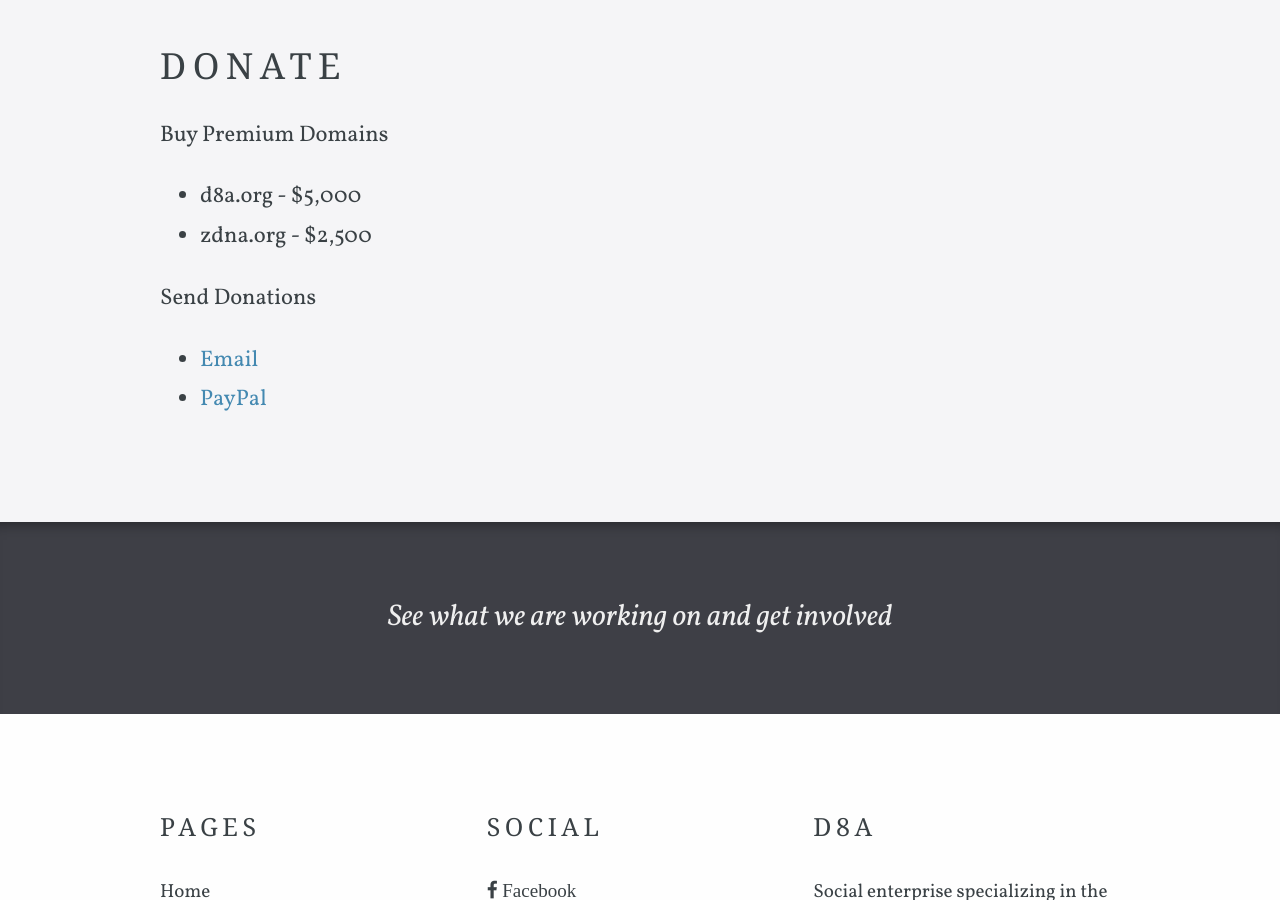
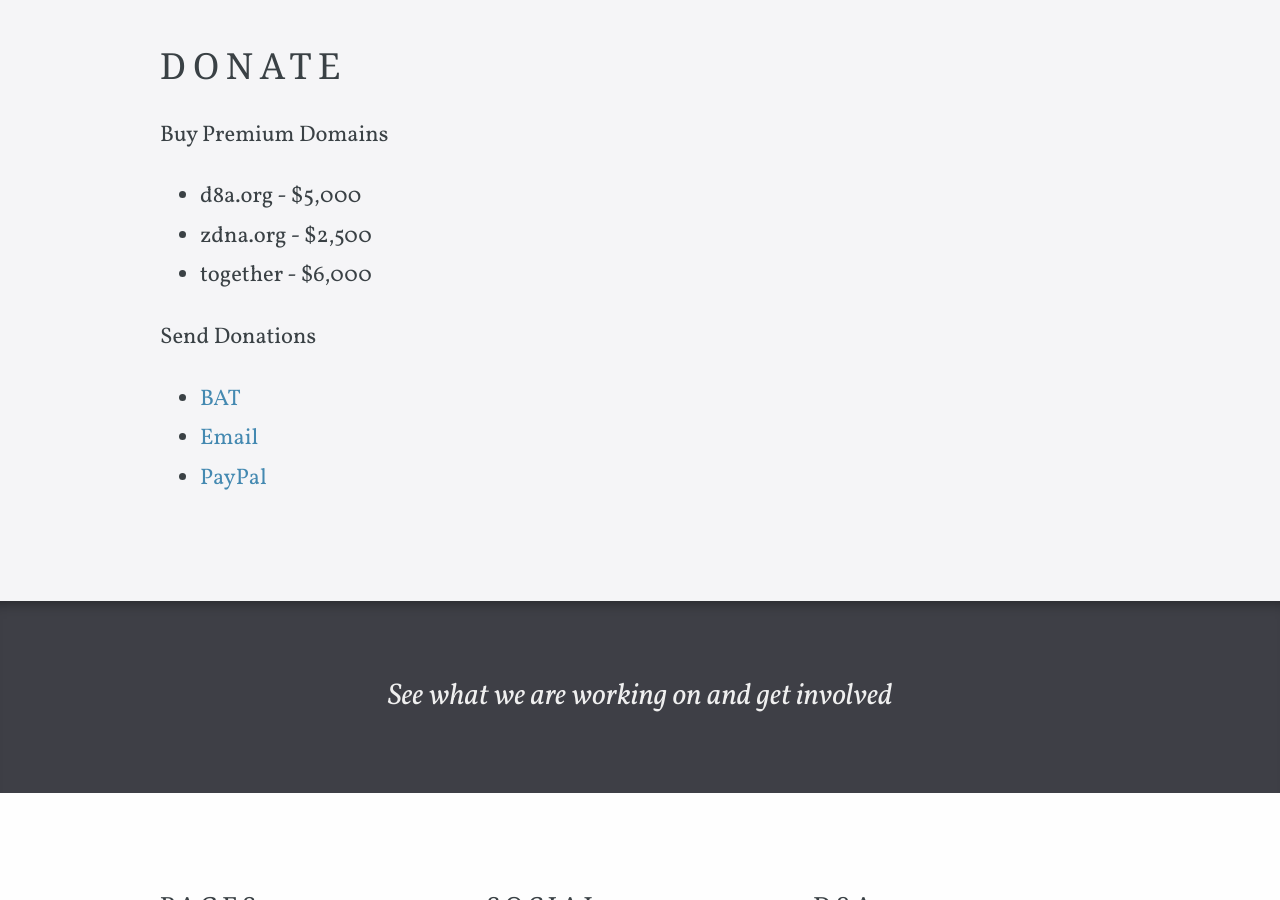
Before and after one commit to bioshack/d8a, a Jekyll site: the page built from people/donate.html, in a window 1280 px wide and 900 px high, scrolled down 461 px. Built offline with Jekyll 4.4.1, drawn with Linux system fonts in a browser that asks for light colours; some web fonts are replaced; comment, search, counter and statistics services are not loaded.

Commit message:
Edit links

```diff
--- a/people/donate.html
+++ b/people/donate.html
@@ -9,11 +9,13 @@
 <div class="editable">
 	<p>Buy Premium Domains</p>
 	<ul>
-		<li>d8a.org - $5,000</li>
+		<li> d8a.org - $5,000</li>
 		<li>zdna.org - $2,500</li>
+		<li>together - $6,000</li>
 	</ul>
 	<p>Send Donations</p>
 	<ul>
+		<li><a href="https://basicattentiontoken.org" target="_blank">BAT</a></li>
 		<li><a href="mailto:info@d8a.org" target="_blank">Email</a></li>
 		<li><a href="https://ko-fi.com/bioshack" target="_blank">PayPal</a></li>
 	</ul>
```
